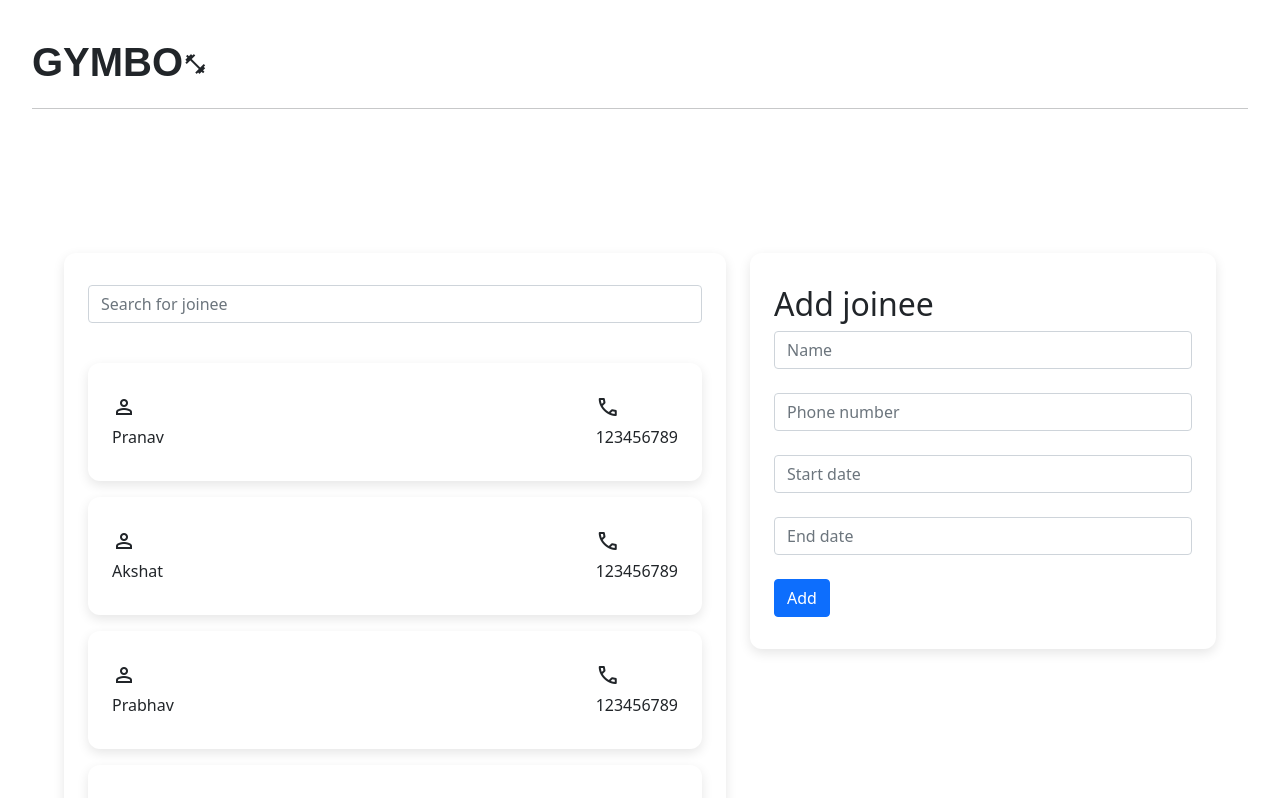
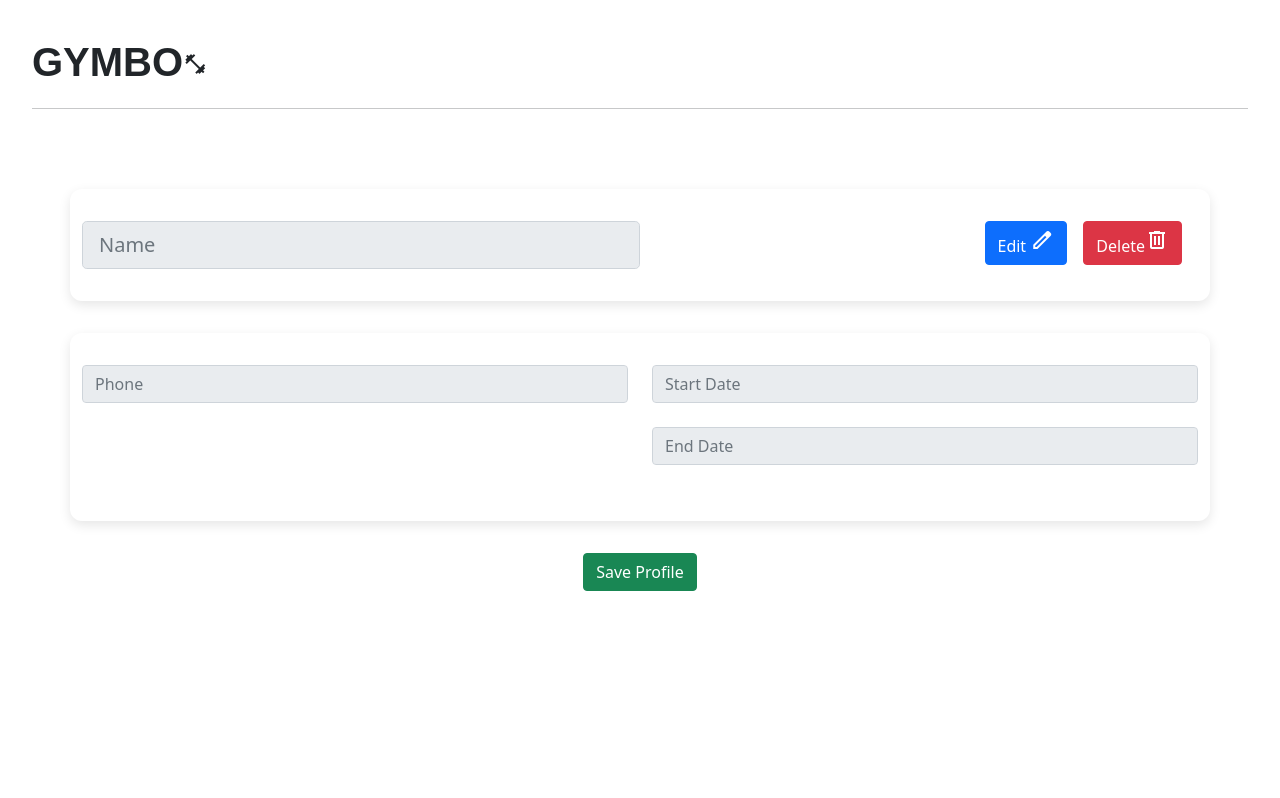
Before and after one commit to pranav-mallela/Gymbo, a React (Create React App) app: page / in a window 1280 px wide. Shown: the top 798 px of the page. Built offline with nearby package versions, Linux system fonts and the light colour scheme; a web font is replaced by a local one.

Commit message:
frontend: profile page complete

```diff
--- a/public/styles.css
+++ b/public/styles.css
@@ -11,6 +11,10 @@ body{
   box-shadow: rgba(0, 0, 0, 0.1) 0px 4px 12px;
   padding: 2rem;
   border-radius: 12px;
+}
+
+.center{
+  align-self: center;
 }
 
 /*Header CSS*/
@@ -41,3 +45,21 @@ body{
   justify-content: space-between;
   margin: 1rem;
 }
+
+/*Profile CSS*/
+.profile-container{
+  text-align: center;
+}
+
+.profile-top{
+  display: flex;
+  justify-content: space-between;
+}
+
+.profile-buttons{
+  margin-right: 1rem;
+}
+
+#profile-name{
+  width: 50%;
+}
--- a/src/App.js
+++ b/src/App.js
@@ -1,14 +1,15 @@
 import React from "react";
+import 'bootstrap/dist/css/bootstrap.min.css';
 import Manage from "./pages/Manage";
-import 'bootstrap/dist/css/bootstrap.min.css';
 import Header from "./components/Header";
+import Profile from "./pages/Profile";
 
  export default function App()
  {
     return (
       <div className="main-container">
         <Header />
-        <Manage />
+        <Profile />
       </div>
     )
  }
--- /dev/null
+++ b/src/pages/Profile.js
@@ -0,0 +1,61 @@
+import React from "react";
+import Button from 'react-bootstrap/Button';
+import Form from 'react-bootstrap/Form'
+import Row from "react-bootstrap/esm/Row";
+import Col from "react-bootstrap/esm/Col";
+
+export default function Profile()
+{
+    const [canEdit,setCanEdit] = React.useState(false);
+    function handleClick(e)
+    {
+        const {id} = e.target;
+        const editPermission = id == "edit-button" ? true : false;
+        setCanEdit(editPermission);
+    }
+    console.log(canEdit);
+    return (
+        <div className="profile-container">
+            <div className="profile-top container">
+                <Form.Control size="lg" id="profile-name" placeholder="Name" disabled={!canEdit}></Form.Control>
+                <div>
+                    <Button
+                        id="edit-button"
+                        variant="primary"
+                        className="profile-buttons"
+                        onClick={handleClick}
+                        >Edit <span className="material-symbols-outlined">
+                        edit</span>
+                    </Button>
+                    <Button
+                        variant="danger"
+                        className="profile-buttons">Delete
+                        <span className="material-symbols-outlined">
+                        delete</span>
+                    </Button>
+                </div>
+            </div>
+            <div className="profile-info-container container">
+                <Row>
+                    <Col xs={12} md={6}>
+                        <Form.Control type="text" placeholder="Phone" disabled={!canEdit} />
+                        <br />
+                    </Col>
+                    <Col xs={12} md={6}>
+                        <Form.Control type="text" placeholder="Start Date" disabled={!canEdit} />
+                        <br />
+                        <Form.Control type="text" placeholder="End Date" disabled={!canEdit} />
+                        <br />
+                    </Col>
+                </Row>
+            </div>
+            <Button
+                id="save-button"
+                variant="success"
+                className="profile-save center"
+                onClick={handleClick}
+                >Save Profile
+            </Button>
+        </div>
+    )
+}
```
